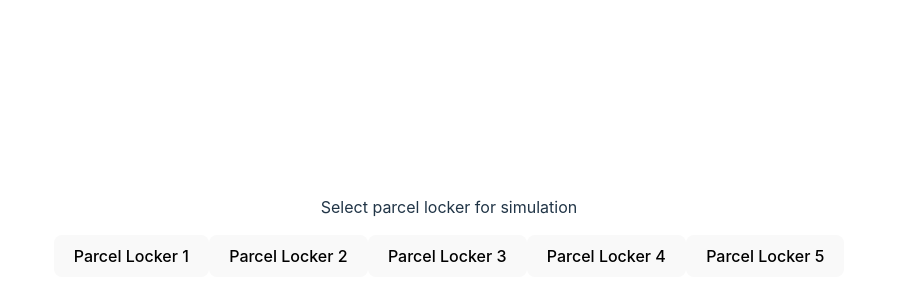
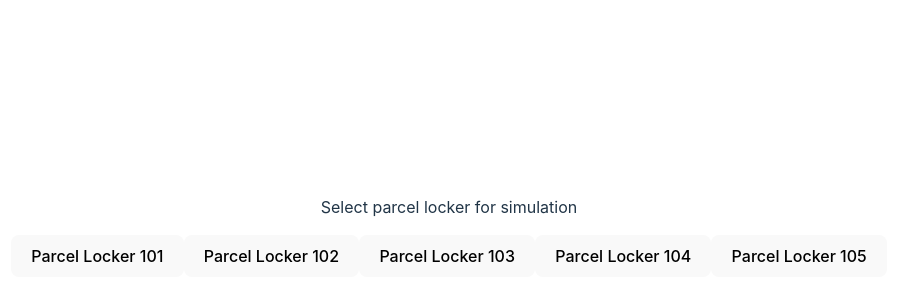
Before and after one commit to Project-Parcel-Locker-App/touchscreen-simulator, a React (Vite) app: page / in a window 1280 px wide. Shown: the part 172-472 px from the top of the page, without its empty margins (191-1088 px from the left). Built offline with nearby package versions, Linux system fonts and the light colour scheme.

Commit message:
add HTTP request by Axios

```diff
--- a/src/components/ParcelLockerSelector.tsx
+++ b/src/components/ParcelLockerSelector.tsx
@@ -1,19 +1,46 @@
-// ParcelLockerSelector.tsx
-import React from 'react';
+import React, { useEffect, useState } from 'react';
+import axios from 'axios';
 
 interface ParcelLockerSelectorProps {
   onSelectLocker: (lockerNumber: number) => void;
 }
 
 const ParcelLockerSelector: React.FC<ParcelLockerSelectorProps> = ({ onSelectLocker }) => {
+  const [lockers, setLockers] = useState<number[]>([]);
+
+  // Fetch the list of locker numbers from the backend
+  useEffect(() => {
+    // axios.get('http://localhost:3000/lockers')  // Commented out for now as the backend is incomplete
+    //   .then((response) => setLockers(response.data))
+    //   .catch((error) => console.error('Error fetching lockers:', error));
+    // Set fake locker numbers for now
+    const fakeLockers = [101, 102, 103, 104, 105];
+    setLockers(fakeLockers);
+  }, []);
+
+  const handleLockerSelection = (lockerNumber: number) => {
+    // Send the selected locker information to the backend
+    axios.post('http://localhost:3000/select-locker', { lockerNumber })  // Specify the actual endpoint here
+      .then((response) => {
+        // Add necessary processing based on the backend response
+        console.log('Locker selection successful:', response.data);
+        // Add additional processing here if needed
+      })
+      .catch((error) => {
+        console.error('Error selecting locker:', error);
+        // Add error handling here if necessary
+      });
+
+    // Notify the parent component of the locker selection
+    onSelectLocker(lockerNumber);
+  };
+
   return (
     <div>
-      {/* TS1: Select parcel locker for simulation */}
       <p>Select parcel locker for simulation</p>
-      {/* Assume there are five lockers, and you can click on each to select */}
-      {Array.from({ length: 5 }, (_, index) => (
-        <button key={index} onClick={() => onSelectLocker(index + 1)}>
-          Parcel Locker {index + 1}
+      {lockers.map((lockerNumber) => (
+        <button key={lockerNumber} onClick={() => handleLockerSelection(lockerNumber)}>
+          Parcel Locker {lockerNumber}
         </button>
       ))}
     </div>
```
